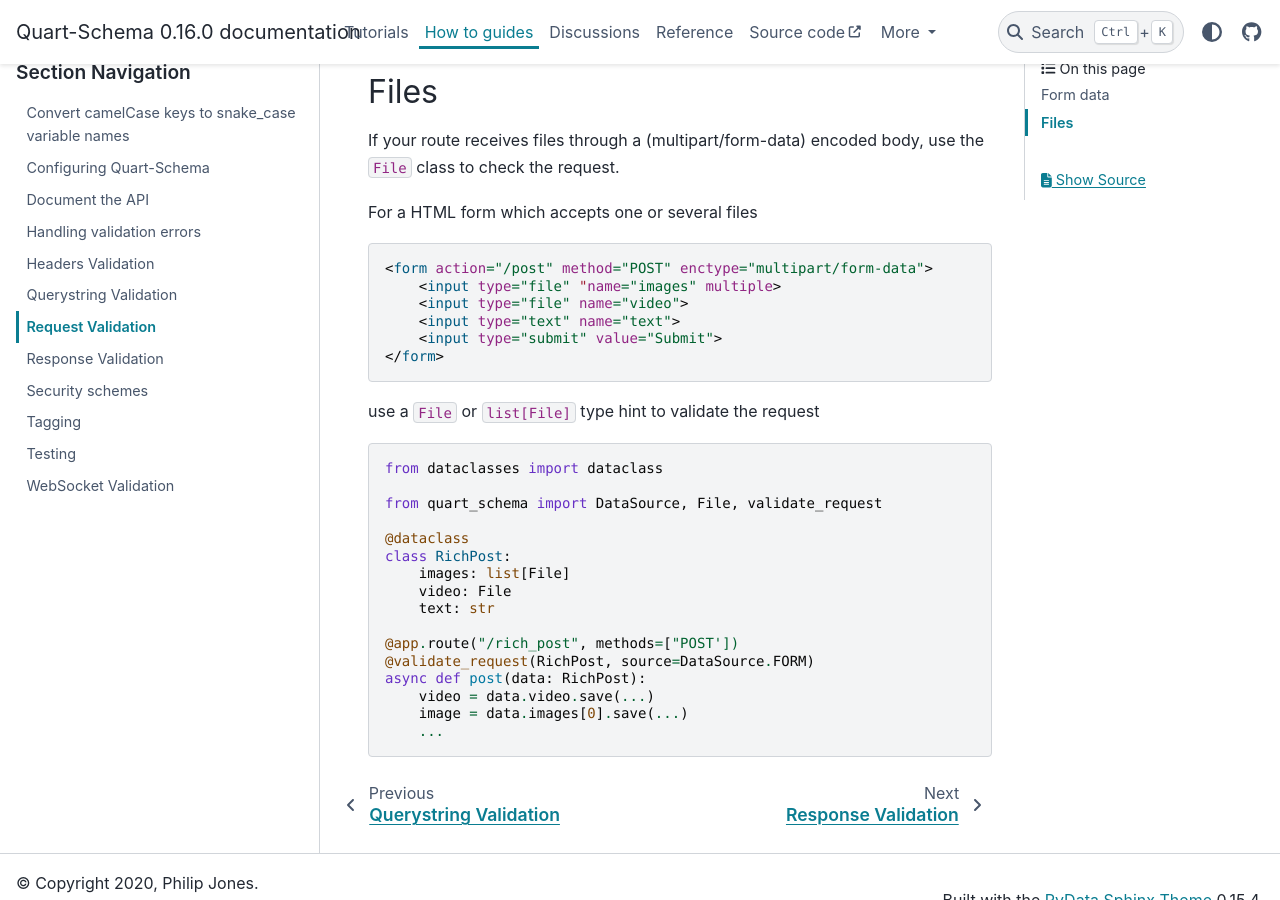
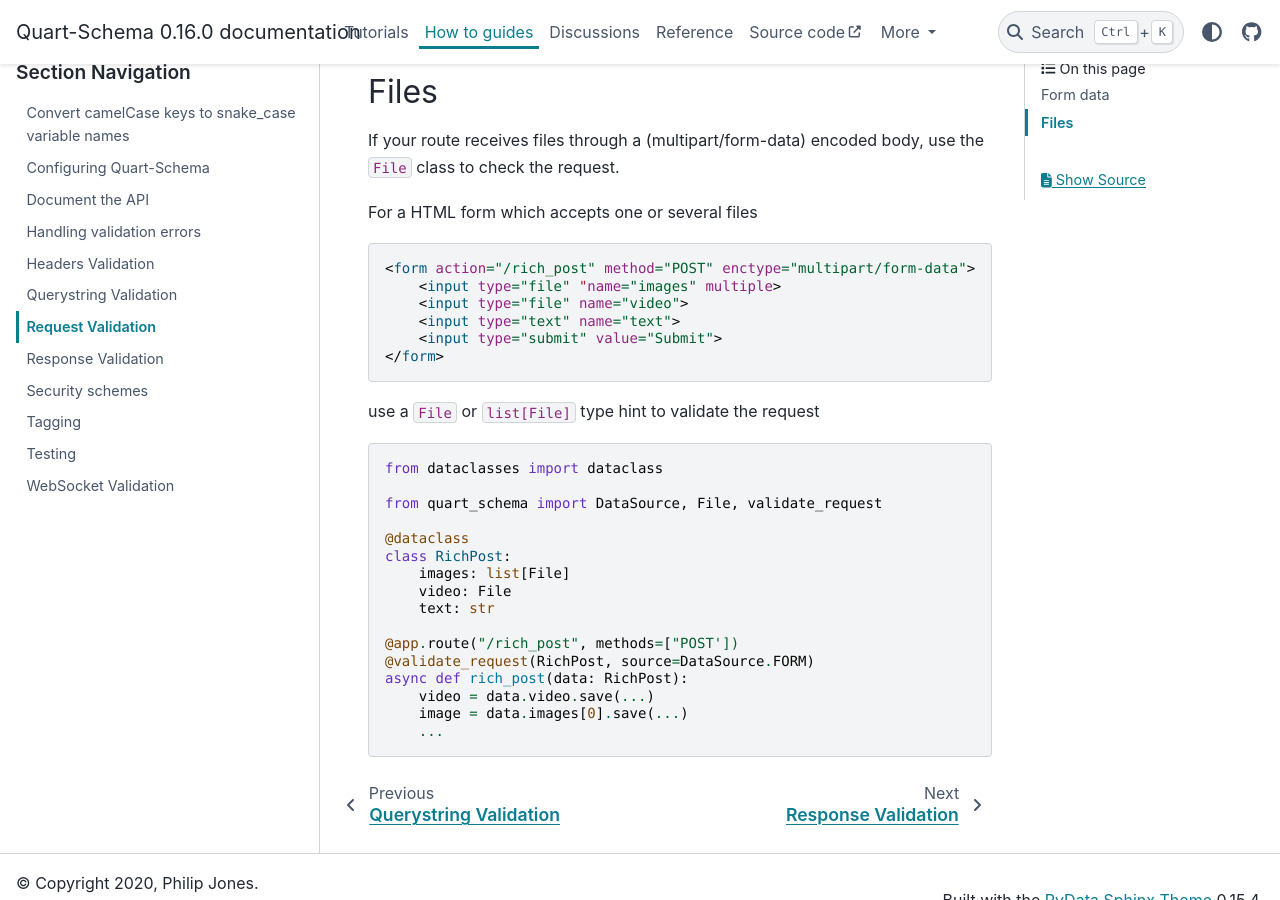
Before and after one commit to pgjones/quart-schema, a Sphinx documentation site: the page built from docs/how_to_guides/request_validation.rst, in a window 1280 px wide and 900 px high, scrolled down 1513 px. Built offline with Sphinx 7.4.7 and the PyData theme 0.15.4, drawn with Linux system fonts in a browser that asks for light colours; pages that are not in the unit, such as notebooks, are missing from menus.

Commit message:
Fix typo in documentation

```diff
--- a/docs/how_to_guides/request_validation.rst
+++ b/docs/how_to_guides/request_validation.rst
@@ -71,7 +71,7 @@
    structures.
 
 Files
----------
+-----
 
 If your route receives files through a (multipart/form-data) encoded body,
 use the ``File`` class to check the request.
@@ -80,7 +80,7 @@
 
 .. code-block:: HTML
 
-    <form action="/post" method="POST" enctype="multipart/form-data">
+    <form action="/rich_post" method="POST" enctype="multipart/form-data">
         <input type="file" "name="images" multiple>
         <input type="file" name="video">
         <input type="text" name="text">
@@ -103,7 +103,7 @@
 
     @app.route("/rich_post", methods=["POST'])
     @validate_request(RichPost, source=DataSource.FORM)
-    async def post(data: RichPost):
+    async def rich_post(data: RichPost):
         video = data.video.save(...)
         image = data.images[0].save(...)
         ...
```
